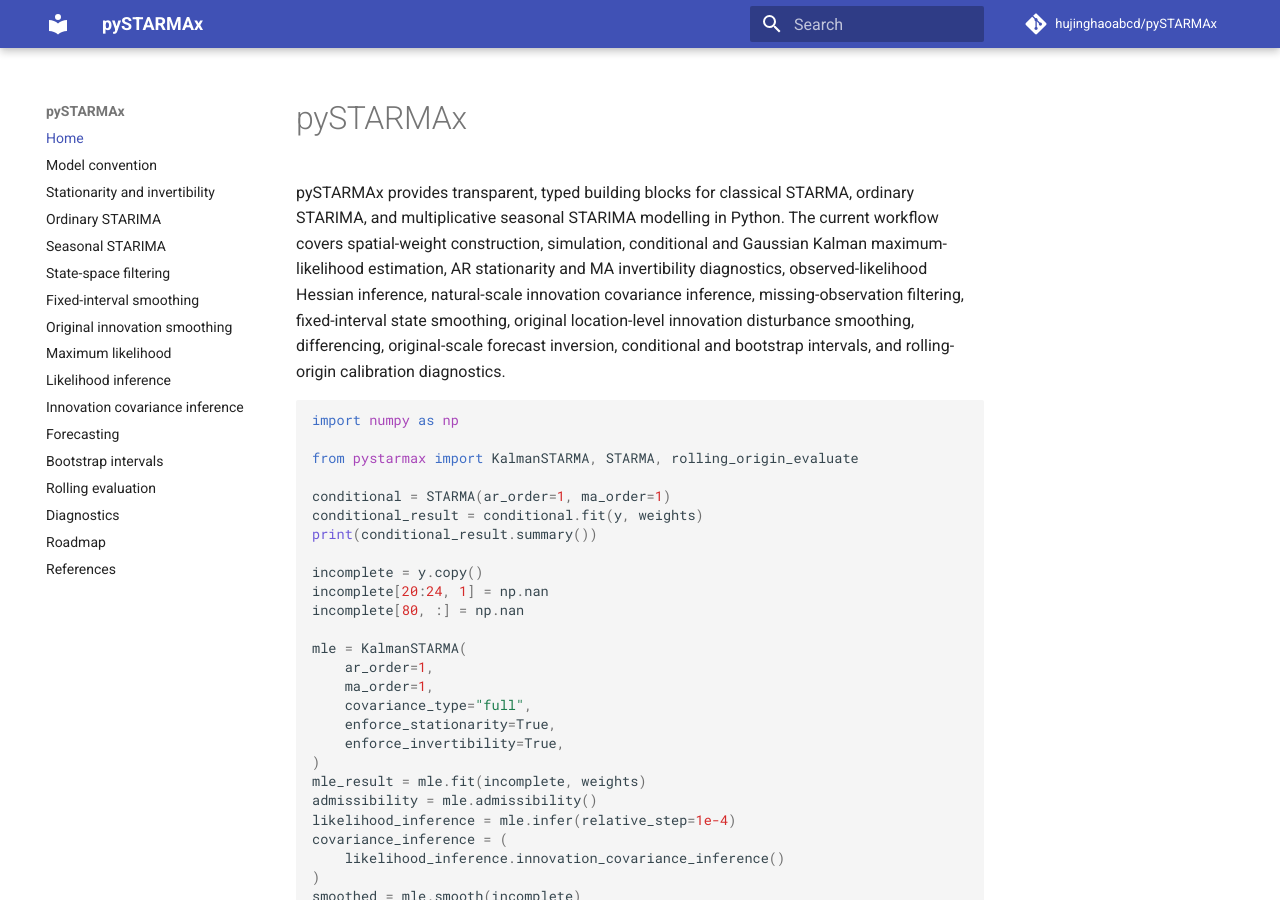
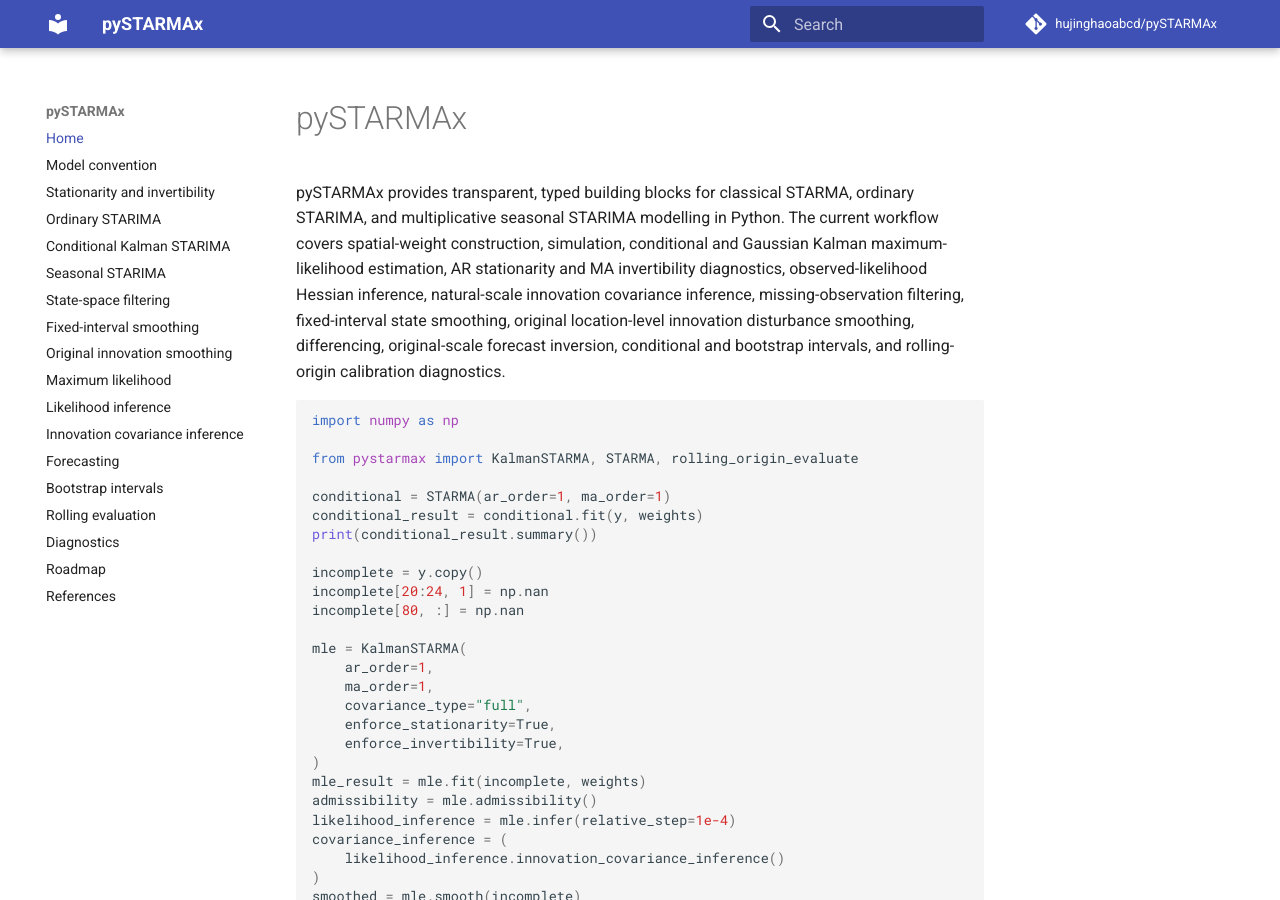
Before and after one commit to hujinghaoabcd/pySTARMAx, an MkDocs documentation site: the page built from docs/index.md, in a window 1280 px wide and 900 px high. Built offline with MkDocs 1.6.1 and Material for MkDocs 9.7.7, drawn with Linux system fonts in a browser that asks for light colours; comment, search, counter and statistics services are not loaded.

Commit message:
Add integrated Kalman STARIMA documentation navigation

```diff
--- a/mkdocs.yml
+++ b/mkdocs.yml
@@ -9,6 +9,7 @@
   - Model convention: model.md
   - Stationarity and invertibility: admissibility.md
   - Ordinary STARIMA: starima.md
+  - Conditional Kalman STARIMA: integrated_maximum_likelihood.md
   - Seasonal STARIMA: seasonal.md
   - State-space filtering: state_space.md
   - Fixed-interval smoothing: smoothing.md
```
